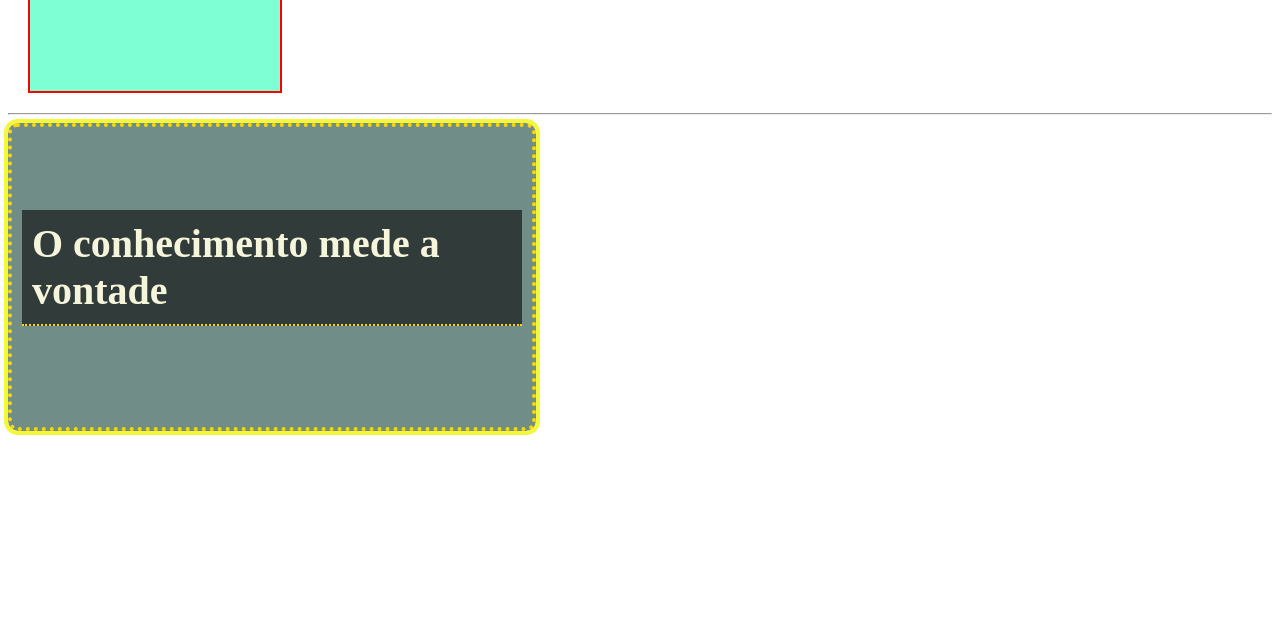
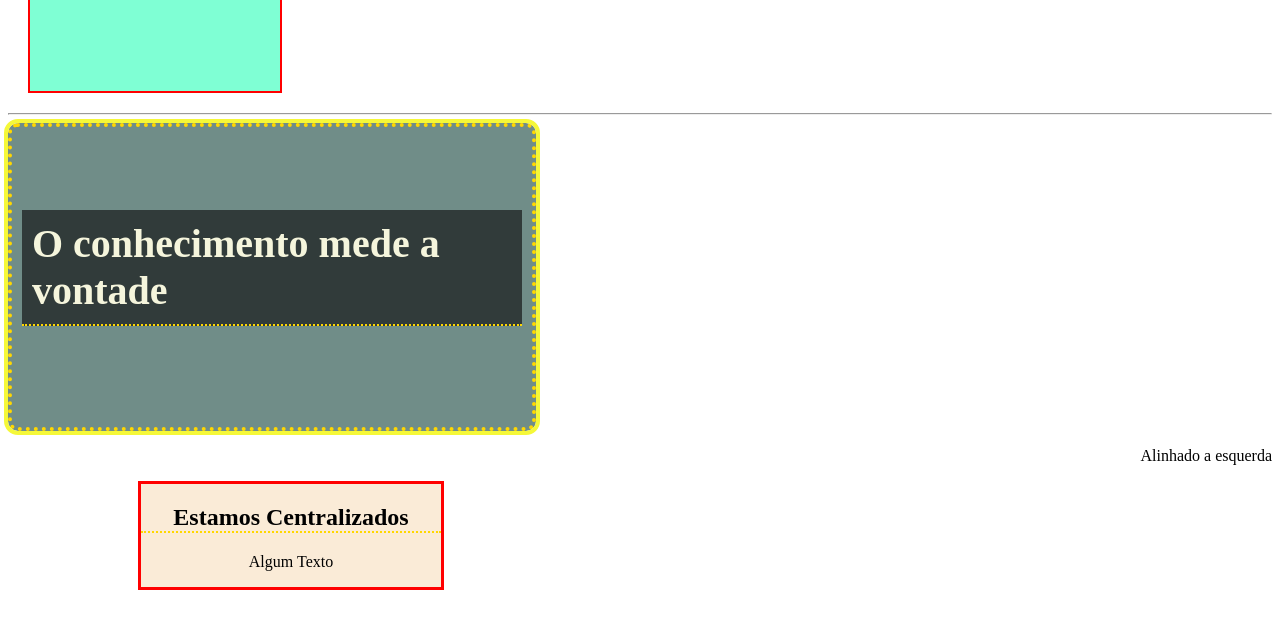
Before and after one commit to Eduxplorer/14-03-html, a plain HTML site: page index.html in a window 1280 px wide. Shown: the part 3062-3690 px from the top of the page. Drawn offline with Linux system fonts and the light colour scheme.

Commit message:
24 Text Aligned

```diff
--- a/css/style.css
+++ b/css/style.css
@@ -207,3 +207,17 @@
     padding: 10px;
     font-size: 40px;
 }
+
+/* 24 */
+
+.text-aligned {
+    text-align: right;
+}
+
+.container-center {
+    text-align: center;
+    background-color: antiquewhite;
+    width: 300px;
+    border: solid red;
+    margin-left: 130px;
+}
--- a/index.html
+++ b/index.html
@@ -142,6 +142,18 @@
         <h2 class="light-text">O conhecimento mede a vontade</h2>
     </div>
 
+    <!-- 24 -->
+
+    <p class="text-aligned">Alinhado a esquerda</p>
+
+    <div class="container-center">
+
+    <h2>Estamos Centralizados</h2>
+
+    <p>Algum Texto</p>
+
+    </div>
+
 
 </body>
 </html>
```
